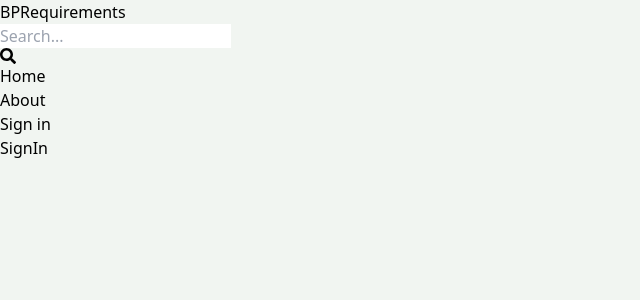
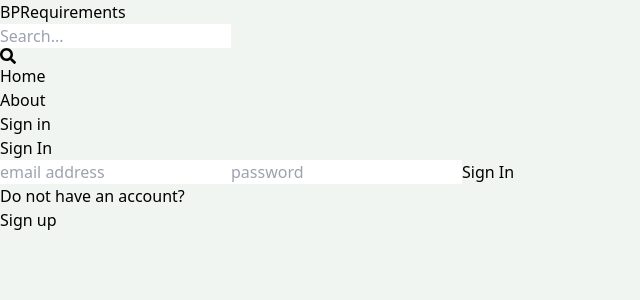
Before and after one commit to Raviteja77/real-estate-app, a React app in the folder client/: page /sign-in in a window 1280 px wide. Shown: the top 300 px of the page, without its empty margins (0-640 px from the left). Built offline with nearby package versions, Linux system fonts and the light colour scheme; the HTML template or start-up script is replaced by a standard one.

Commit message:
complete sign in page functionality

```diff
--- a/client/src/pages/SignIn.jsx
+++ b/client/src/pages/SignIn.jsx
@@ -1,9 +1,66 @@
-import React from 'react'
+import { useState } from 'react';
+import { Link, useNavigate } from 'react-router-dom';
 
 export default function SignIn() {
+
+  const [formData, setFormData] = useState({});
+  const [error, setError] = useState(null);
+  const [loading, setLoading] = useState(false);
+  const navigate = useNavigate();
+
+  const handleChange = (e) => {
+    setFormData({
+      ...formData,
+      [e.target.id]: e.target.value,
+    });
+  };
+  const handleSubmit = async (e) => {
+    try {
+      e.preventDefault();
+      if(formData && formData['email'] && formData['password']) {
+        setLoading(true);
+        const res = await fetch(`/api/auth/signin`,
+        {
+          method: 'POST',
+          headers: {
+            'Content-Type': 'application/json',
+          },
+          body: JSON.stringify(formData),
+        });
+        const data = await res.json();
+        if(data.success === false) {
+          setError(data.message);
+          setLoading(false);
+          return;
+        }
+        setLoading(false);
+        setError(null);
+        navigate('/');
+      } else {
+        alert('All fields are required!!');
+      }
+    } catch(error) {
+      setLoading(false);
+      setError(error.message);
+    }
+  }
   return (
-    <div>
-      SignIn
+    <div className='p-3 max-w-lg mx-auto'>
+      <h1 className='text-3xl text-center font-semibold my-7'>Sign In</h1>
+      <form onSubmit={handleSubmit} className='flex flex-col gap-4'>
+        <input type='email' placeholder='email address' className='border p-3 rounded-lg' id='email' onChange={handleChange} />
+        <input type='password' placeholder='password' className='border p-3 rounded-lg' id='password' onChange={handleChange} />
+        <button disabled={loading} className='bg-slate-700 text-white p-3 rounded-lg uppercase hover:opacity-95 disabled:opacity-80'>
+          {loading? 'Loading...': 'Sign In'}
+        </button>
+      </form>
+      <div className='flex gap-2 mt-5'>
+        <p>Do not have an account?</p>
+        <Link to={'/sign-up'}>
+          <span className='text-blue-700'>Sign up</span>
+        </Link>
+      </div>
+      {error && <p className='text-red-500 mt-5'>{error}</p>}
     </div>
   )
 }
```
